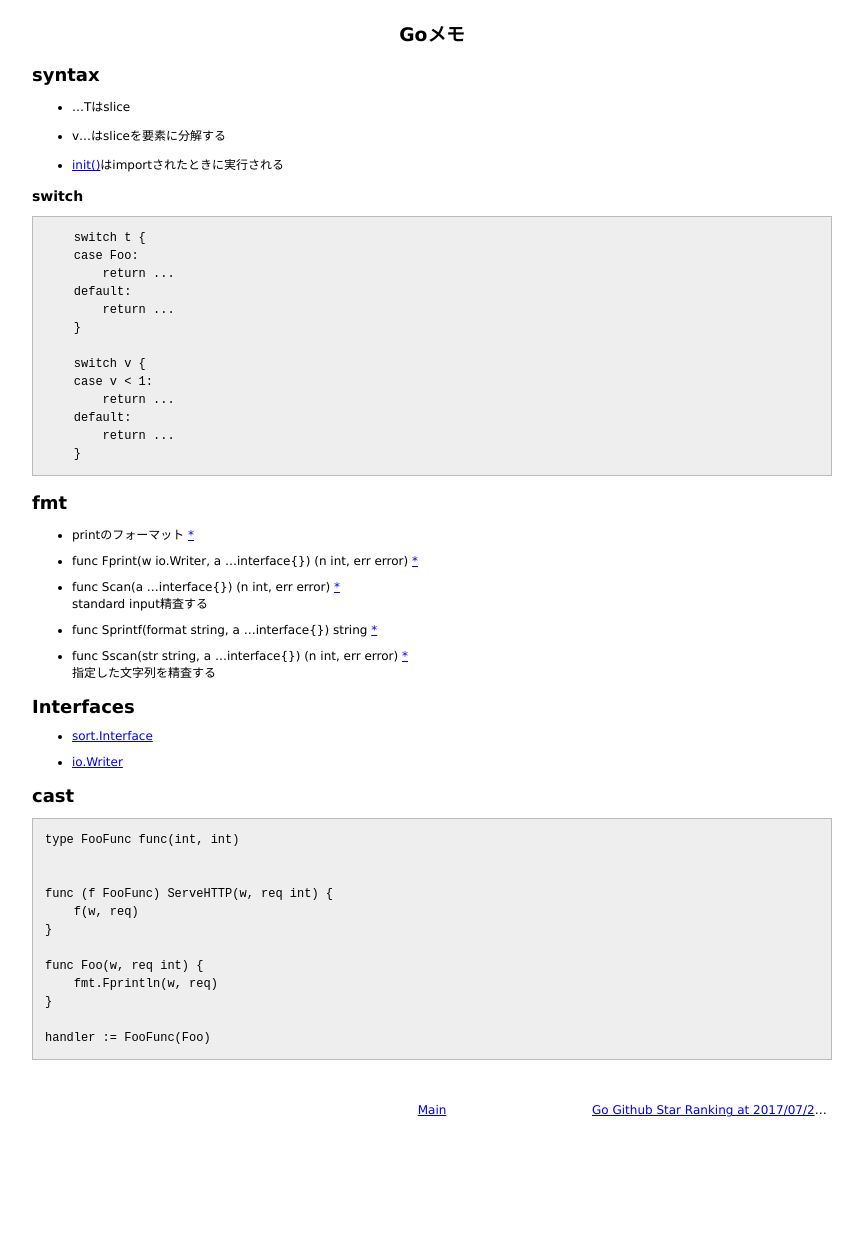
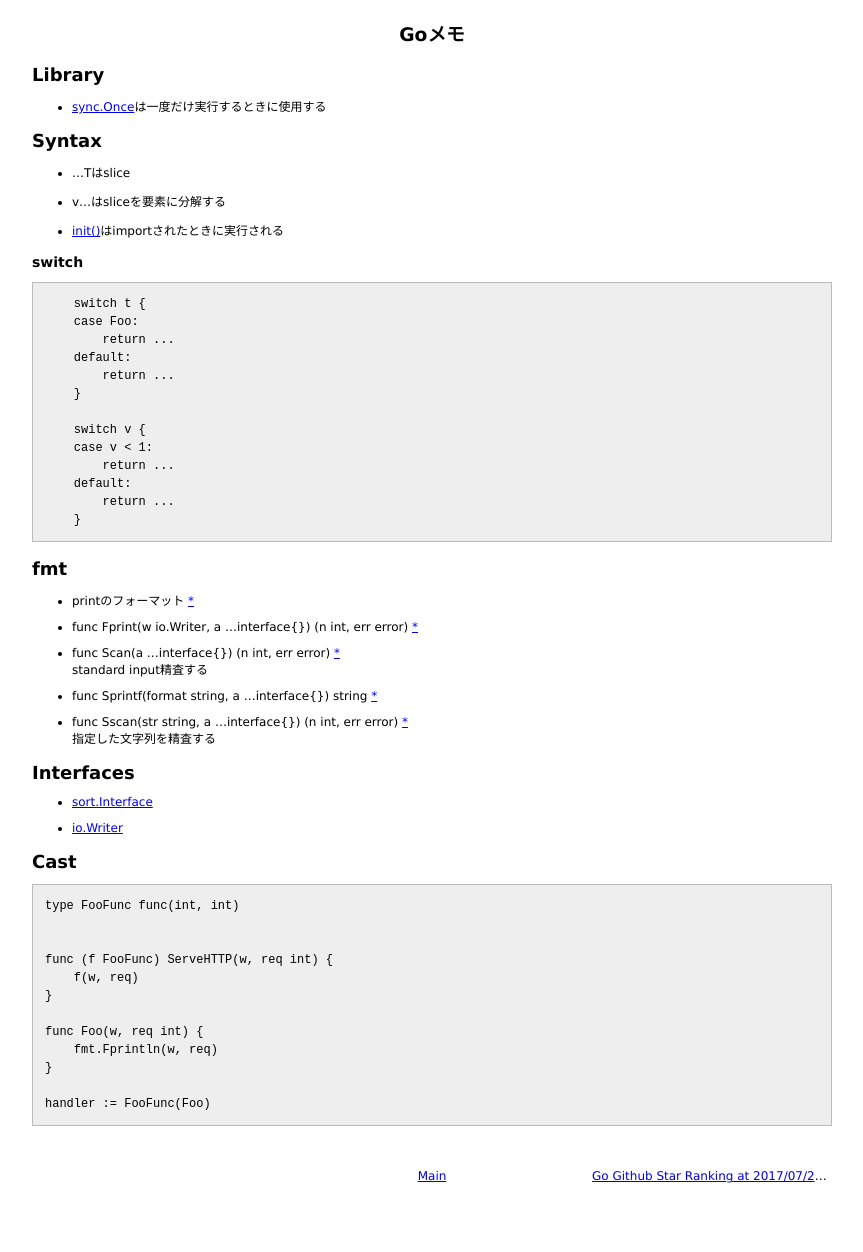
Before and after one commit to 38elements/38elements.github.com, a Jekyll site: the page built from _posts/2017-08-12-go.md, in a window 1280 px wide. Shown: the whole page, without its empty margins (208-1071 px from the left). Built offline with Jekyll 4.4.1, drawn with Linux system fonts in a browser that asks for light colours; before the commit the page ends 1186 px from its top, so only the background shows below that.

Commit message:
Update 2017-08-12-go.md

````diff
--- a/_posts/2017-08-12-go.md
+++ b/_posts/2017-08-12-go.md
@@ -3,7 +3,11 @@ layout: posts
 title: Goメモ
 ---
 
-## syntax
+## Library
+
+* [sync.Once](https://golang.org/pkg/sync/#Once)は一度だけ実行するときに使用する
+
+## Syntax
 
 * ...Tはslice
 
@@ -49,7 +53,7 @@ title: Goメモ
 
 * [io.Writer](https://golang.org/pkg/io/#Writer)
 
-## cast
+## Cast
 
 ```Go
 type FooFunc func(int, int)
````
